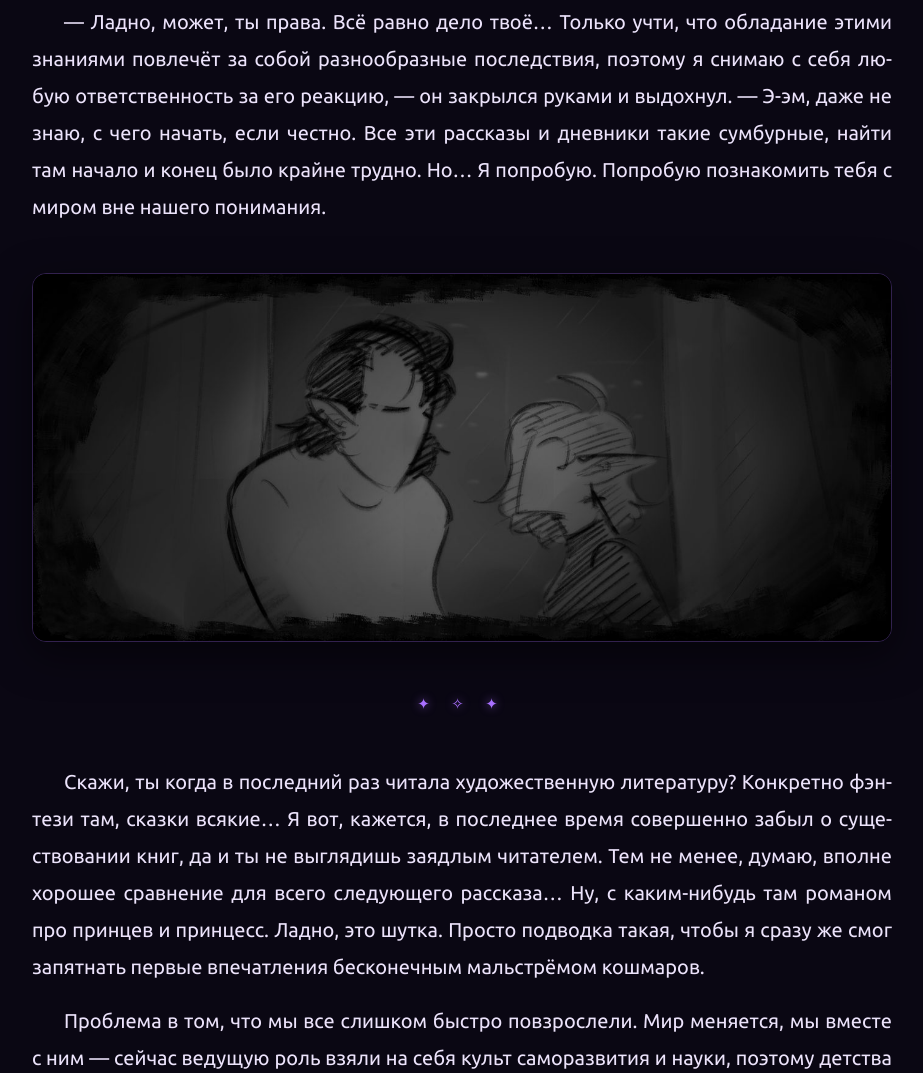
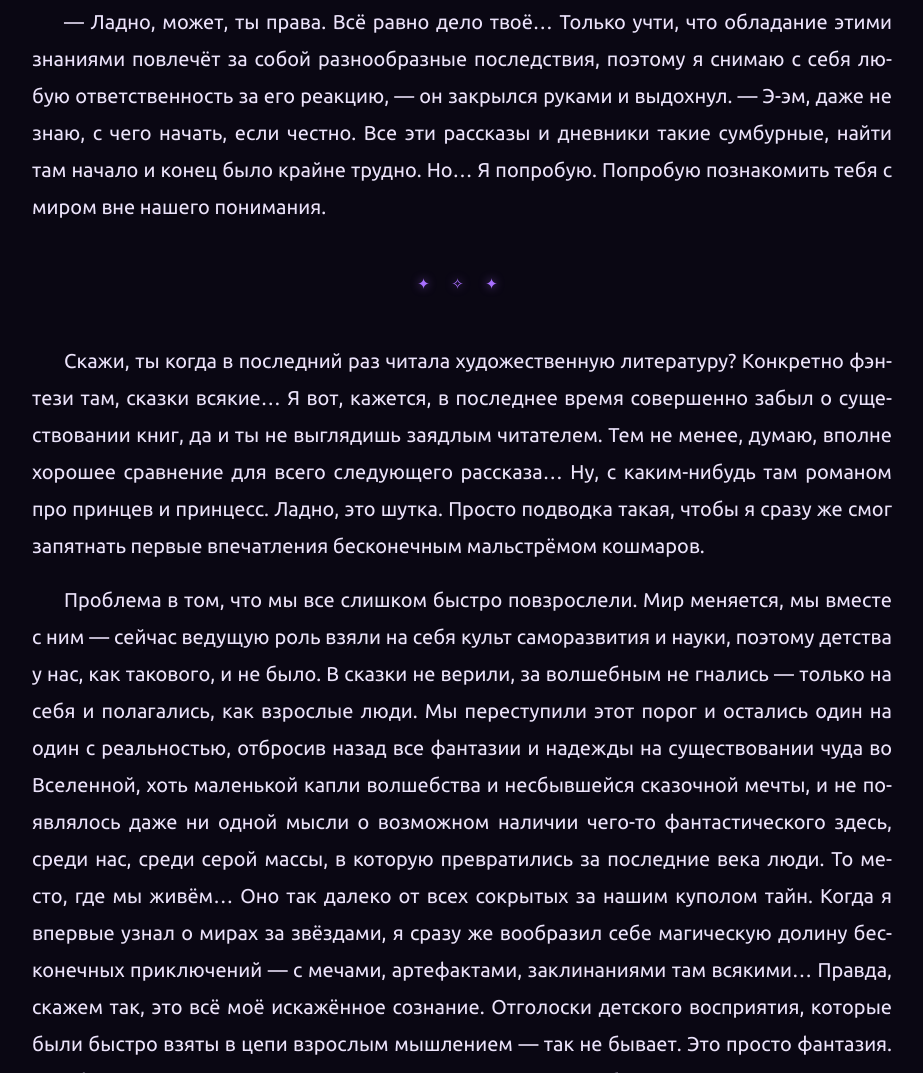
Before and after one commit to metowinny/metowinny, a plain HTML site: page glavy/prolog.html in a window 1280 px wide. Shown: the part 1796-2869 px from the top of the page, without its empty margins (178-1101 px from the left). Drawn offline with Linux system fonts and the light colour scheme; a web font is replaced by a local one.

Commit message:
Update prolog.html

```diff
--- a/glavy/prolog.html
+++ b/glavy/prolog.html
@@ -89,7 +89,6 @@
     <p>— Я думаю, ты не соврёшь. У тебя язык лгать не поворачивается, если в предложении есть его имя.</p>
     <p>Последовало короткое молчание. Кажется, самопровозглашённый рассказчик собирался с мыслями, которые буквально разбегались от него во все стороны. Его слушательница заметила на чужом лице какую-то блудную нервную улыбку, будто бы защитный механизм организма, проснувшийся от сильного стресса. «Я ведь поклялся ему собственной жизнью больше никому этого не рассказывать, почему же я теперь соглашаюсь… Ах, Боже, я такой идиот, такой идиот, <em>прости меня,</em> прости…»</p>
     <p>— Ладно, может, ты права. Всё равно дело твоё… Только учти, что обладание этими знаниями повлечёт за собой разнообразные последствия, поэтому я снимаю с себя любую ответственность за его реакцию, — он закрылся руками и выдохнул. — Э-эм, даже не знаю, с чего начать, если честно. Все эти рассказы и дневники такие сумбурные, найти там начало и конец было крайне трудно. Но… Я попробую. Попробую познакомить тебя с миром вне нашего понимания.</p>
-    <figure class="reader-illustration"><img alt="Иллюстрация" loading="lazy" src="../assets/img/illustrations/prolog-art-1.jpg"/></figure>
     <div class="scene-divider">✦ ✧ ✦</div>
     <p>Скажи, ты когда в последний раз читала художественную литературу? Конкретно фэнтези там, сказки всякие… Я вот, кажется, в последнее время совершенно забыл о существовании книг, да и ты не выглядишь заядлым читателем. Тем не менее, думаю, вполне хорошее сравнение для всего следующего рассказа… Ну, с каким-нибудь там романом про принцев и принцесс. Ладно, это шутка. Просто подводка такая, чтобы я сразу же смог запятнать первые впечатления бесконечным мальстрёмом кошмаров.</p>
     <p>Проблема в том, что мы все слишком быстро повзрослели. Мир меняется, мы вместе с ним — сейчас ведущую роль взяли на себя культ саморазвития и науки, поэтому детства у нас, как такового, и не было. В сказки не верили, за волшебным не гнались — только на себя и полагались, как взрослые люди. Мы переступили этот порог и остались один на один с реальностью, отбросив назад все фантазии и надежды на существовании чуда во Вселенной, хоть маленькой капли волшебства и несбывшейся сказочной мечты, и не появлялось даже ни одной мысли о возможном наличии чего-то фантастического здесь, среди нас, среди серой массы, в которую превратились за последние века люди. То место, где мы живём… Оно так далеко от всех сокрытых за нашим куполом тайн. Когда я впервые узнал о мирах за звёздами, я сразу же вообразил себе магическую долину бесконечных приключений — с мечами, артефактами, заклинаниями там всякими… Правда, скажем так, это всё моё искажённое сознание. Отголоски детского восприятия, которые были быстро взяты в цепи взрослым мышлением — так не бывает. Это просто фантазия. <em>Моя</em> фантазия. Хотя, знаешь, мне хотелось верить в ложь собственного рассудка, но, к сожалению, я всё же оказался прав.</p>
```
